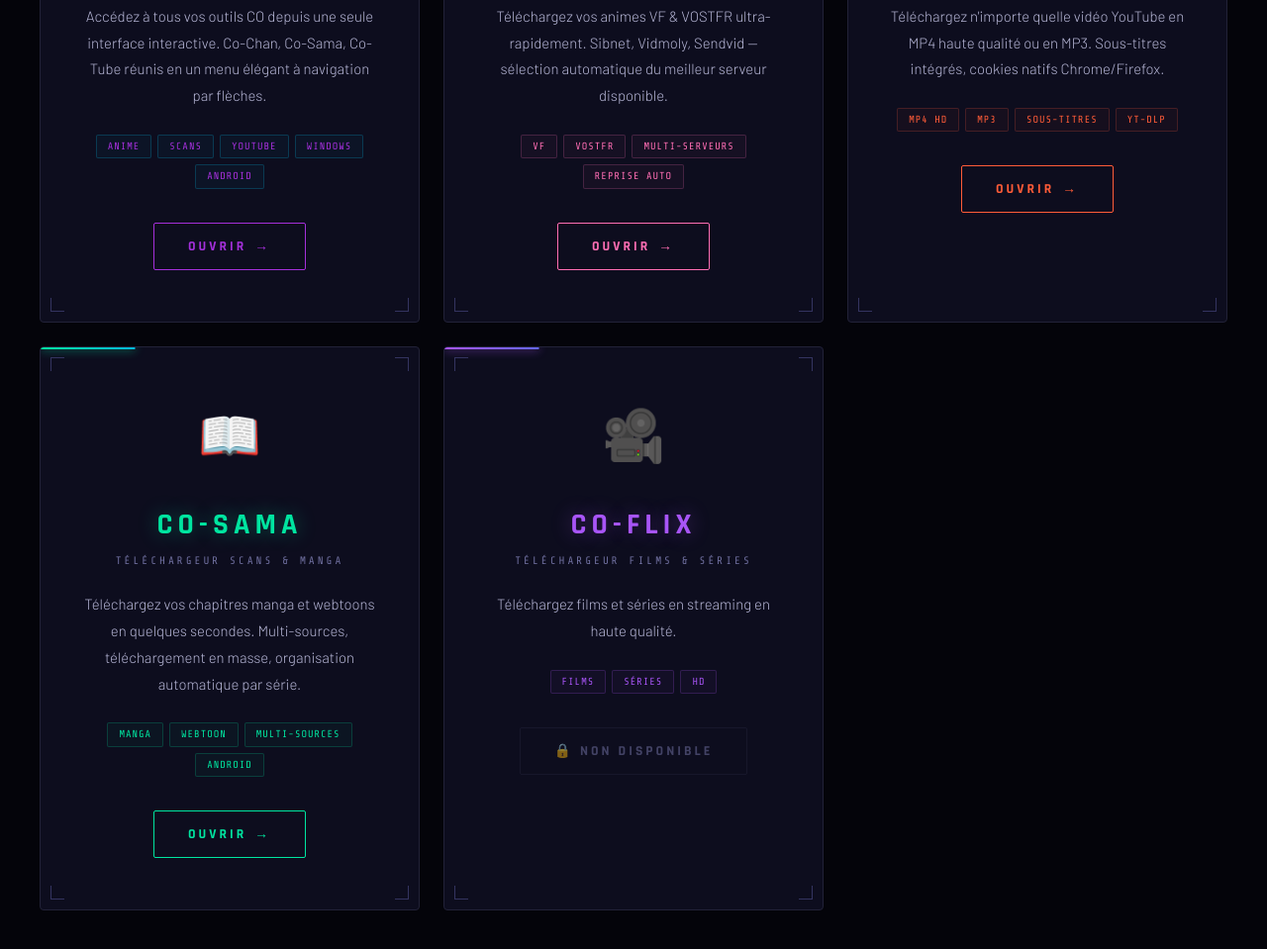
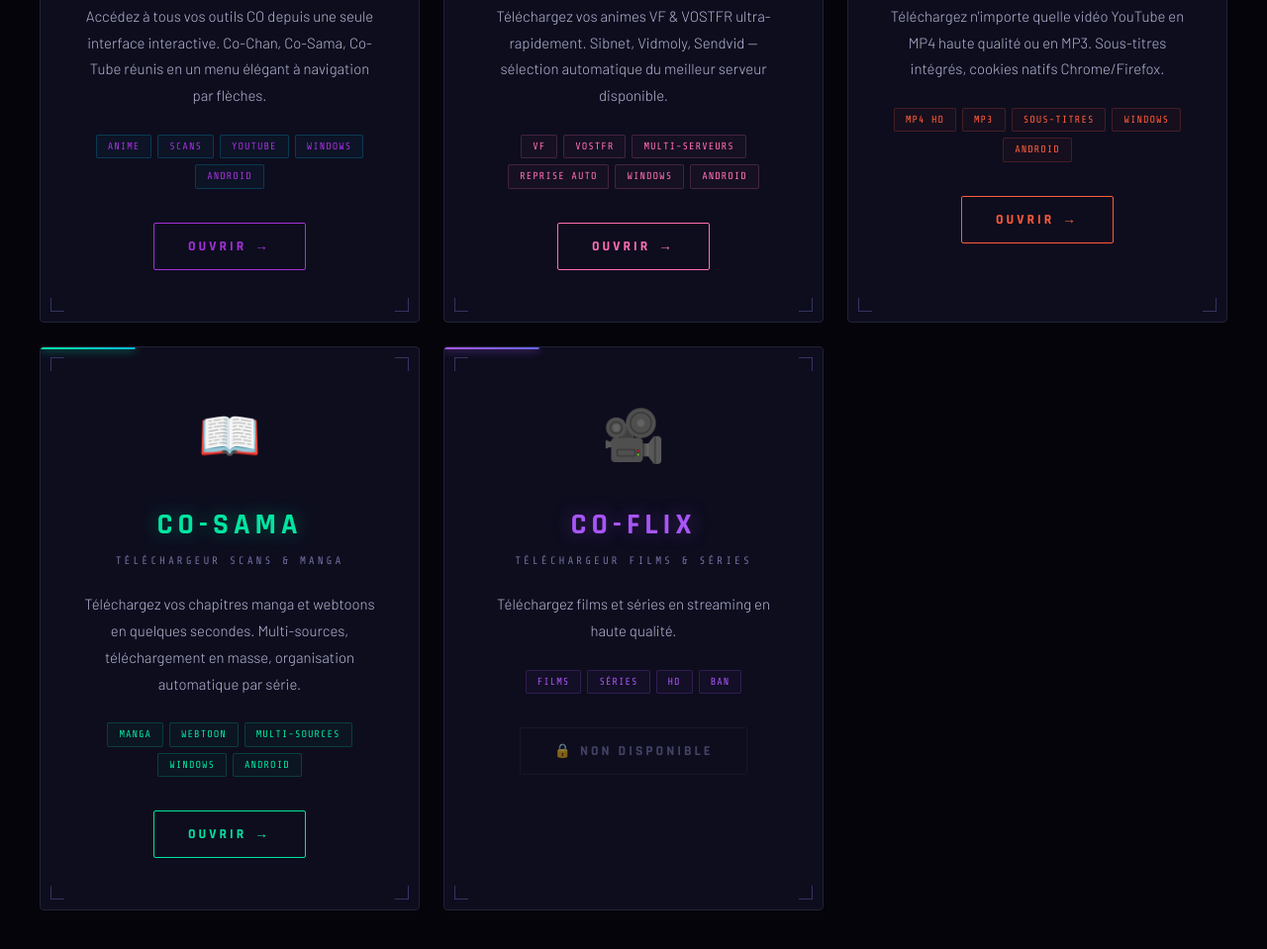
Before and after one commit to Bicode-dev/app.Co-Team, a plain HTML site: page index.html in a window 1280 px wide. Shown: the part 1507-2466 px from the top of the page at 99% size. Drawn offline with nearby package versions, Linux system fonts and the light colour scheme.

Commit message:
Update index.html

```diff
--- a/index.html
+++ b/index.html
@@ -486,7 +486,7 @@
                 <div class="c-title">CO-CHAN</div>
                 <div class="c-tag">Téléchargeur Anime</div>
                 <p class="c-desc">Téléchargez vos animes VF & VOSTFR ultra-rapidement. Sibnet, Vidmoly, Sendvid — sélection automatique du meilleur serveur disponible.</p>
-                <div class="c-tags"><span class="ctag">VF</span><span class="ctag">VOSTFR</span><span class="ctag">Multi-serveurs</span><span class="ctag">Reprise auto</span></div>
+                <div class="c-tags"><span class="ctag">VF</span><span class="ctag">VOSTFR</span><span class="ctag">Multi-serveurs</span><span class="ctag">Reprise auto</span><span class="ctag">Windows</span><span class="ctag">Android</span></div>
                 <a href="Co-chan.html" class="c-btn">Ouvrir <span class="c-btn-arr">→</span></a>
             </div>
             <div class="pcard ct">
@@ -495,7 +495,7 @@
                 <div class="c-title">CO-TUBE</div>
                 <div class="c-tag">Téléchargeur YouTube</div>
                 <p class="c-desc">Téléchargez n'importe quelle vidéo YouTube en MP4 haute qualité ou en MP3. Sous-titres intégrés, cookies natifs Chrome/Firefox.</p>
-                <div class="c-tags"><span class="ctag">MP4 HD</span><span class="ctag">MP3</span><span class="ctag">Sous-titres</span><span class="ctag">yt-dlp</span></div>
+                <div class="c-tags"><span class="ctag">MP4 HD</span><span class="ctag">MP3</span><span class="ctag">Sous-titres</span><span class="ctag">Windows</span><span class="ctag">Android</span></div>
                 <a href="Co-tube.html" class="c-btn">Ouvrir <span class="c-btn-arr">→</span></a>
             </div>
             <div class="pcard cs">
@@ -504,7 +504,7 @@
                 <div class="c-title">CO-SAMA</div>
                 <div class="c-tag">Téléchargeur Scans &amp; Manga</div>
                 <p class="c-desc">Téléchargez vos chapitres manga et webtoons en quelques secondes. Multi-sources, téléchargement en masse, organisation automatique par série.</p>
-                <div class="c-tags"><span class="ctag">Manga</span><span class="ctag">Webtoon</span><span class="ctag">Multi-sources</span><span class="ctag">Android</span></div>
+                <div class="c-tags"><span class="ctag">Manga</span><span class="ctag">Webtoon</span><span class="ctag">Multi-sources</span><span class="ctag">Windows</span><span class="ctag">Android</span></div>
                 <a href="Co-sama.html" class="c-btn">Ouvrir <span class="c-btn-arr">→</span></a>
             </div>
             <div class="pcard cf">
@@ -513,7 +513,7 @@
                 <div class="c-title">CO-FLIX</div>
                 <div class="c-tag">Téléchargeur Films &amp; Séries</div>
                 <p class="c-desc">Téléchargez films et séries en streaming en haute qualité.</p>
-                <div class="c-tags"><span class="ctag">Films</span><span class="ctag">Séries</span><span class="ctag">HD</span></div>
+                <div class="c-tags"><span class="ctag">Films</span><span class="ctag">Séries</span><span class="ctag">HD</span><span class="ctag">Ban</span></div>
                 <span class="c-btn-unavail">🔒 Non disponible</span>
             </div>
         </div>
```
